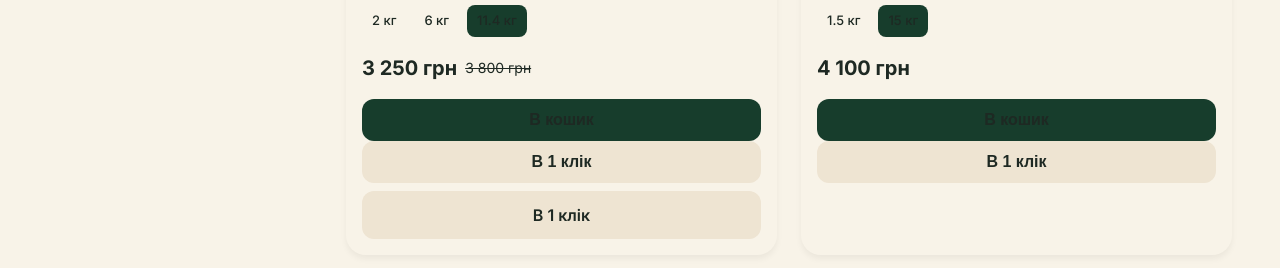
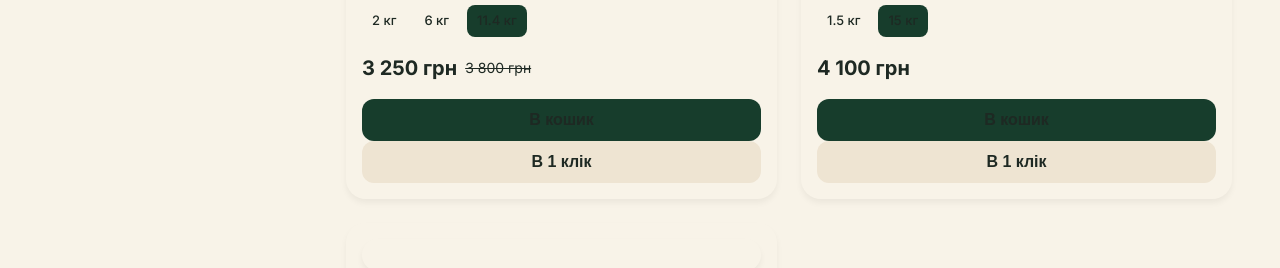
Before and after one commit to Taynerus/zoodim, a plain HTML site: page index.html in a window 1280 px wide. Shown: the part 466-734 px from the top of the page. Drawn offline with Linux system fonts and the light colour scheme; grey boxes are pictures that could not be loaded.

Commit message:
Remove quick buy modal button label
Removed the label for the quick buy modal button.

```diff
--- a/index.html
+++ b/index.html
@@ -131,8 +131,7 @@
 
                             <button class="btn btn-primary">В кошик</button>
                             <button class="btn btn-secondary btn-quick-order">В 1 клік</button>
-                            <!-- Кнопка виклику модального вікна -->
-                            <label for="quick-buy-modal" class="btn btn-secondary" style="margin-top: 8px;">В 1 клік</label>
+
                         </div>
                     </article>
 
```
